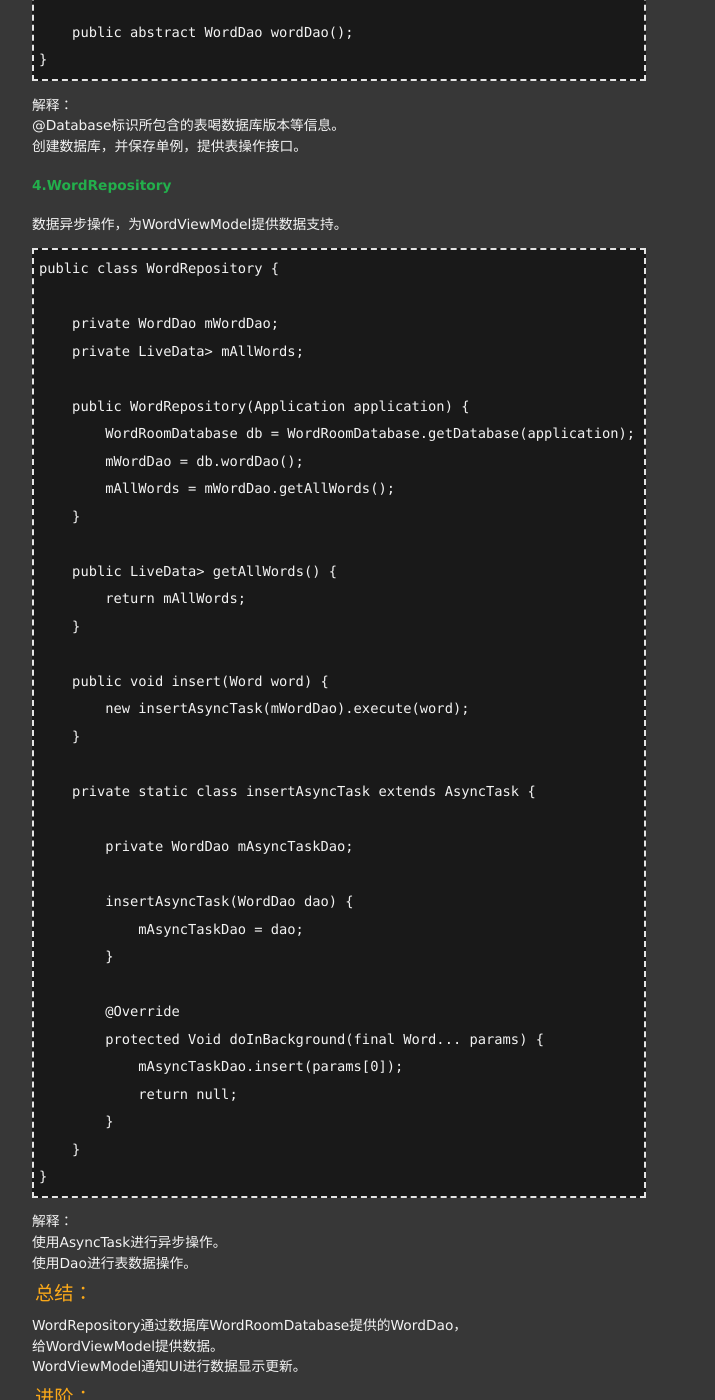
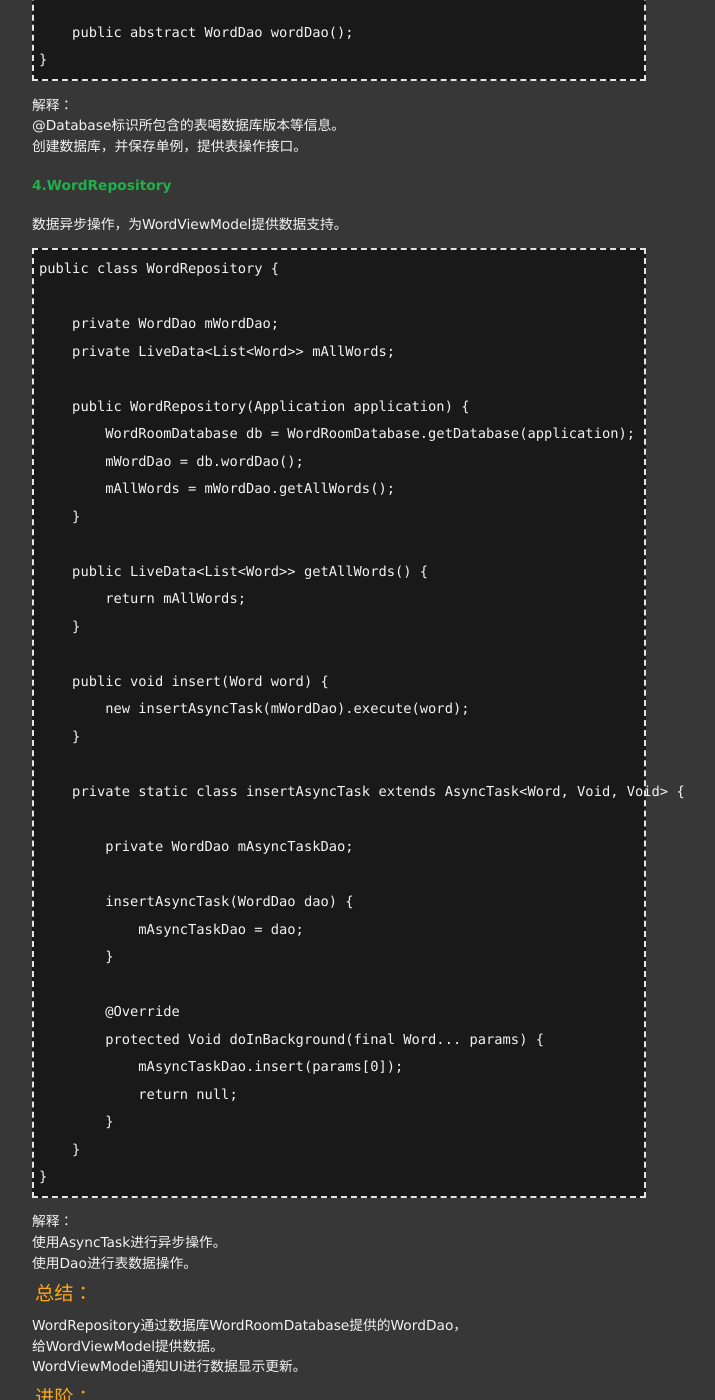
Before and after one commit to pulque/pulque.github.io, a Jekyll site: the page built from all/code/_posts/2018-11-07-jetpack-room.html, in a window 1280 px wide and 1400 px high, scrolled down 3275 px. Shown: the whole window, without its empty margins (273-988 px from the left). Built offline with Jekyll 4.4.1, drawn with Linux system fonts in a browser that asks for light colours; comment, search, counter and statistics services are not loaded; some of the changed text lies outside the part shown.

Commit message:
update jetpack room

```diff
--- a/all/code/_posts/2018-11-07-jetpack-room.html
+++ b/all/code/_posts/2018-11-07-jetpack-room.html
@@ -94,7 +94,7 @@ public interface WordDao {
     void deleteAll();
 
     @Query("SELECT * from word_table ORDER BY word ASC")
-    LiveData<List<Word>> getAllWords();
+    LiveData&lt;List&lt;Word&gt;&gt; getAllWords();
 }
 </pre>
 解释：<br />
@@ -138,7 +138,7 @@ public abstract class WordRoomDatabase extends RoomDatabase {
 public class WordRepository {
 
     private WordDao mWordDao;
-    private LiveData<List<Word>> mAllWords;
+    private LiveData&lt;List&lt;Word&gt;&gt; mAllWords;
 
     public WordRepository(Application application) {
         WordRoomDatabase db = WordRoomDatabase.getDatabase(application);
@@ -146,7 +146,7 @@ public class WordRepository {
         mAllWords = mWordDao.getAllWords();
     }
 
-    public LiveData<List<Word>> getAllWords() {
+    public LiveData&lt;List&lt;Word&gt;&gt; getAllWords() {
         return mAllWords;
     }
 
@@ -154,7 +154,7 @@ public class WordRepository {
         new insertAsyncTask(mWordDao).execute(word);
     }
 
-    private static class insertAsyncTask extends AsyncTask<Word, Void, Void> {
+    private static class insertAsyncTask extends AsyncTask&lt;Word, Void, Void&gt; {
 
         private WordDao mAsyncTaskDao;
 
```
